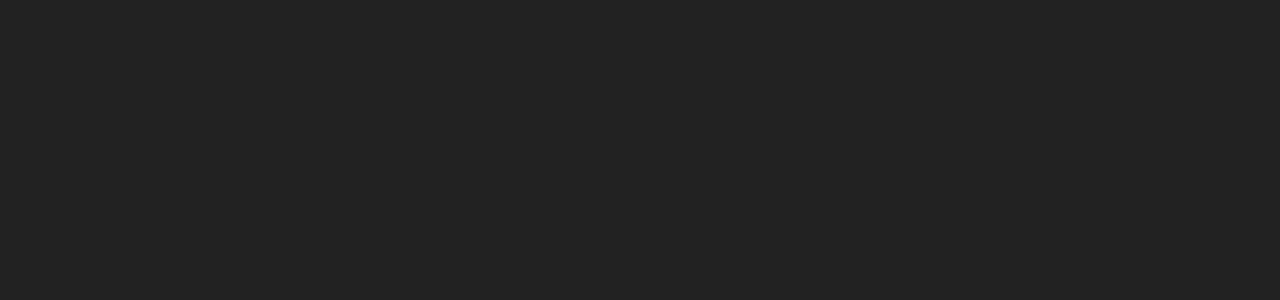
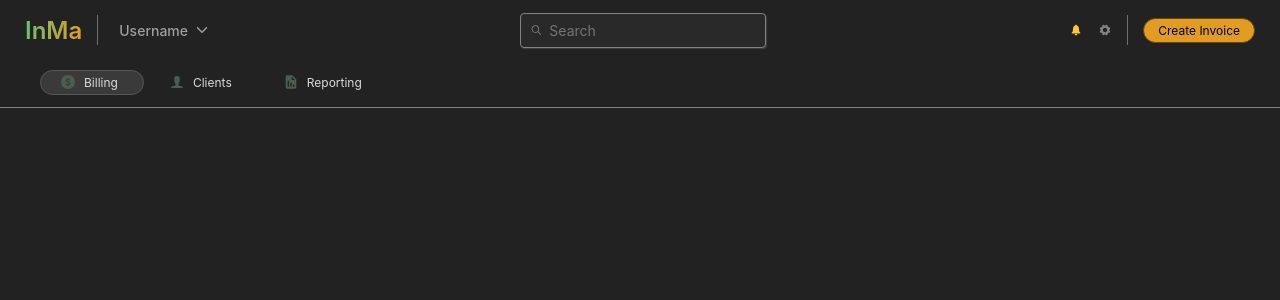
Before and after one commit to Darleanow/InvoiceManager, a Next.js app in the folder frontend/: page / in a window 1280 px wide. Shown: the top 300 px of the page. Built offline with nearby package versions, Linux system fonts and the light colour scheme; a web font is replaced by a local one.

Commit message:
feat(HomePage): Make HomePage the default page

```diff
--- a/frontend/app/components/_templates/HomePage/HomePage.jsx
+++ b/frontend/app/components/_templates/HomePage/HomePage.jsx
@@ -1,3 +1,5 @@
+'use client';
+
 import styles from './HomePage.module.scss';
 
 import TopBar from '../../_organisms/TopBar/TopBar';
--- a/frontend/app/page.jsx
+++ b/frontend/app/page.jsx
@@ -6,6 +6,9 @@
  * @function Home
  * @returns {JSX.Element} The rendered Home component.
  */
+
+import HomePage from './components/_templates/HomePage/HomePage';
+
 export default function Home() {
-  return <div></div>;
+  return <HomePage />;
 }
```
